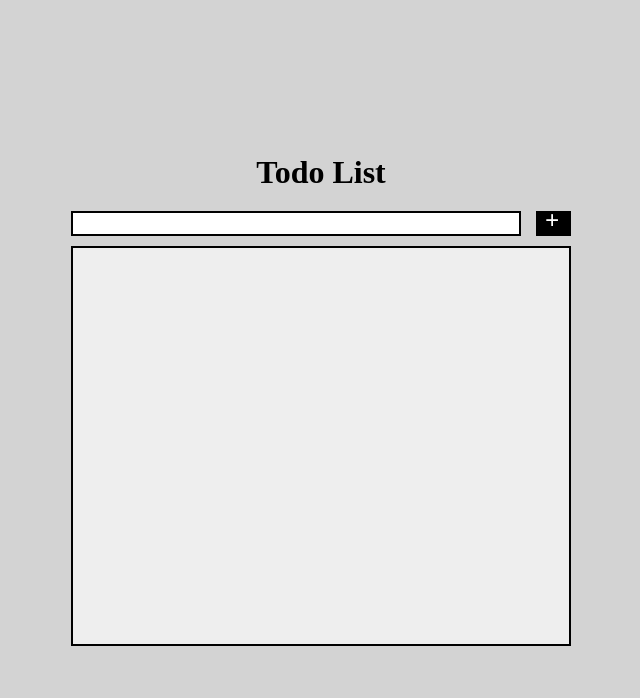
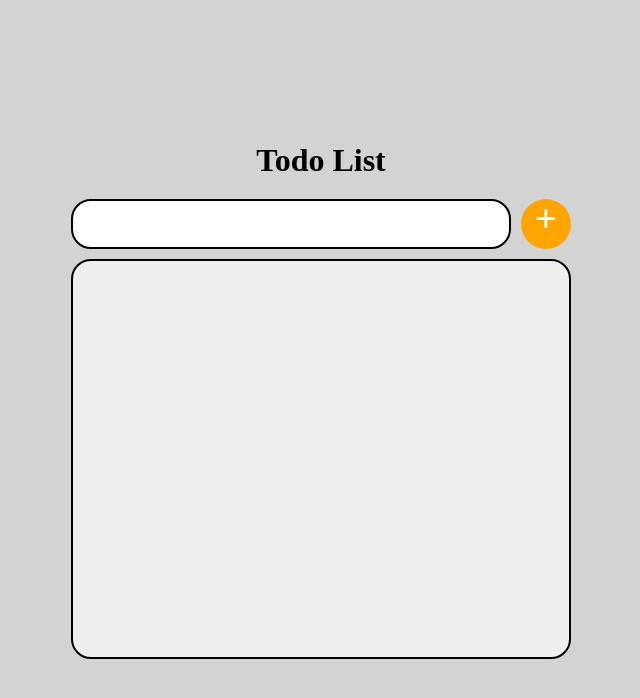
Before and after one commit to thejsw/WebFE, a React (Create React App) app in the folder todolist/: page / in a window 1280 px wide. Shown: the top 698 px of the page, without its empty margins (319-959 px from the left). Built offline with nearby package versions, Linux system fonts and the light colour scheme.

Commit message:
css 수정

```diff
--- a/todolist/src/App.css
+++ b/todolist/src/App.css
@@ -7,35 +7,32 @@
 	display: flex;
 	justify-content: space-between;
 	width: 500px;
-	height: 25px;
+	height: 50px;
 	margin-bottom: 10px;
 }
 
 .todo-input {
-	width: 450px;
+	width: 440px;
+	padding-left: 20px;
+	border-radius: 20px;
+	font-size: 18px;
+	font-weight: 600;
 	border: 2px solid #000;
 }
 
 .add-btn {
 	position: relative;
-	width: 35px;
-	height: 25px;
-	border: 2px solid #000;
-	background-color: #000;
+	width: 50px;
+	height: 50px;
+	border-radius: 100%;
+	/* border: 2px solid #000; */
+	background-color: orange;
 	color: #fff;
-	font-size: 25px;
+	font-size: 40px;
 	font-weight: 900;
-	line-height: 25px;
+	line-height: 40px;
+	text-align: center;
 	cursor: pointer;
-}
-
-.add-btn::after {
-	position: absolute;
-	display: inline-block;
-	top: -5px;
-	left: 7px;
-	font-size: 25px;
-	content: "\002B";
 }
 
 .todo-box {
@@ -44,6 +41,7 @@
 	padding: 10px;
 	border: 2px solid #000;
 	background-color: #eee;
+	border-radius: 20px;
 }
 
 .new-todo {
--- a/todolist/src/App.js
+++ b/todolist/src/App.js
@@ -85,7 +85,9 @@ function App() {
 					onClick={onSubmit}
 					onKeyDown={event => {
 						if (event.key === "Enter") onSubmit(event);
-					}}></span>
+					}}>
+					+
+				</span>
 			</form>
 			<div id="todoBox" className="todo-box">
 				{toDos.map((item, index) => (
```
